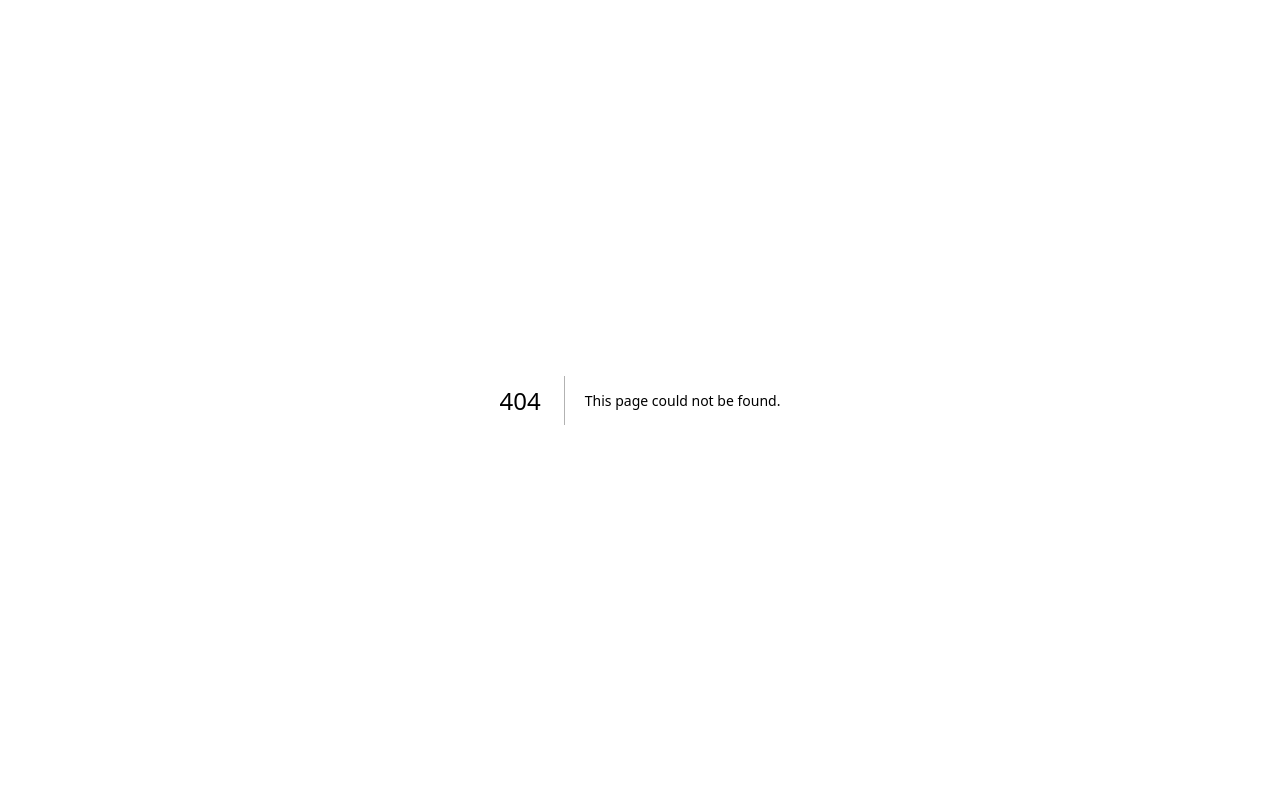
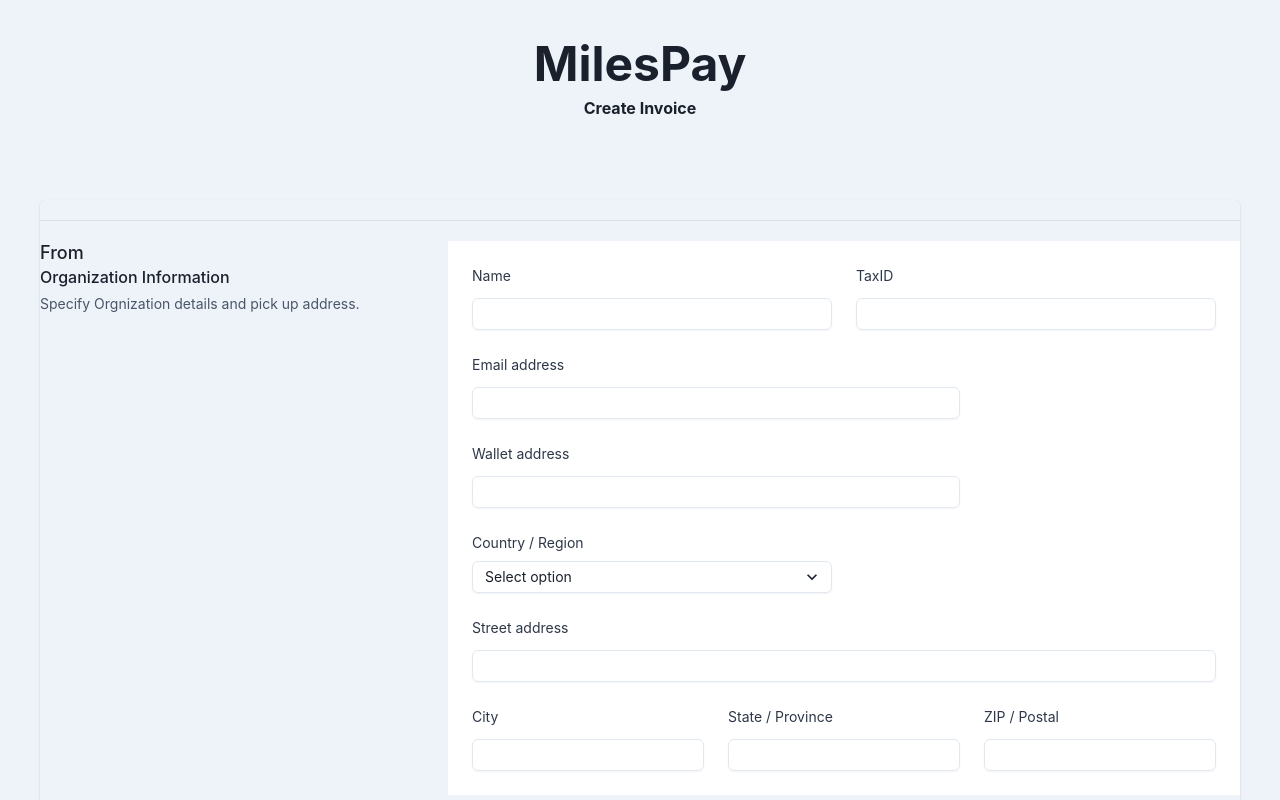
Before and after one commit to Rashmi-278/MilesPay-EthIndia, a Next.js app: page /createInvoice in a window 1280 px wide. Before the commit this address had no page. Shown: the top 800 px of the page. Built offline with nearby package versions, Linux system fonts and the light colour scheme; what connectkit, wagmi would draw is missing.

Commit message:
context api

```diff
--- /dev/null
+++ b/src/pages/createInvoice.tsx
@@ -0,0 +1,27 @@
+import React from "react";
+import Orderform from "../components/Orderform";
+import { Heading, Center, VStack } from "@chakra-ui/react";
+
+export default function TextTrxxack() {
+  return (
+    <>
+      <Center
+        padding={10}
+        bg="#edf3f8"
+        _dark={{
+          bg: "#111",
+        }}
+      >
+        <VStack>
+          <Heading as="h2" size="2xl">
+            MilesPay
+          </Heading>
+          <Heading as="h4" size="l">
+            Create Invoice
+          </Heading>
+        </VStack>
+      </Center>
+      <Orderform />
+    </>
+  );
+}
```
